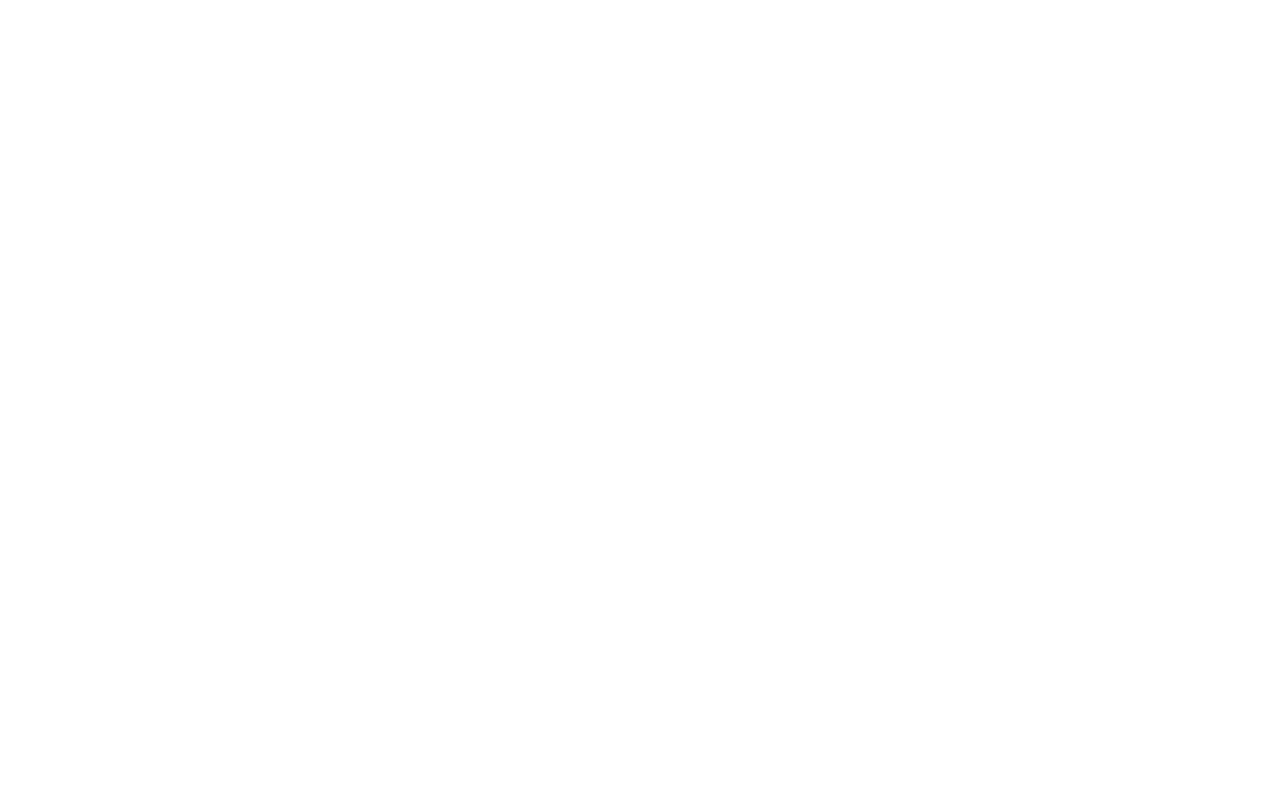
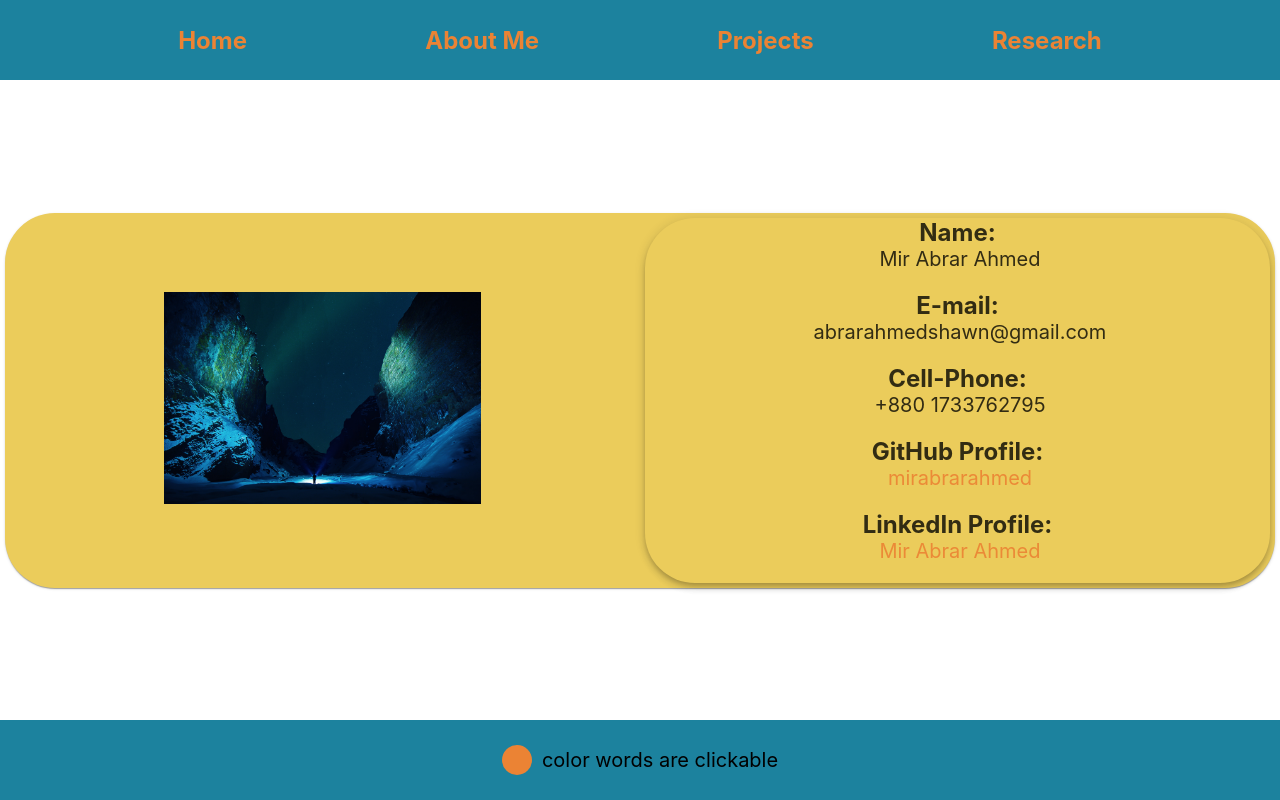
Before and after one commit to mirabrarahmed/portfolio, a React (Create React App) app: page /home in a window 1280 px wide. Before the commit this address had no page. Built offline with nearby package versions, Linux system fonts and the light colour scheme.

Commit message:
fixed routes

```diff
--- a/src/components/Navbar.js
+++ b/src/components/Navbar.js
@@ -11,16 +11,16 @@
                                         justifyContent: 'space-evenly',
                                         alignItems: 'center',
                                         color: colors.secondary}}>
-                <Link to="portfolio/home">
+                <Link to="/home">
                     <h1>Home</h1>
                 </Link>
-                <Link to="portfolio/aboutme">
+                <Link to="/aboutme">
                     <h1>About Me</h1>
                 </Link>
-                <Link to="portfolio/projects">
+                <Link to="/projects">
                     <h1>Projects</h1>
                 </Link>
-                <Link to="portfolio/research">
+                <Link to="/research">
                     <h1>Research</h1>
                 </Link>
             </nav>
--- a/src/index.js
+++ b/src/index.js
@@ -11,11 +11,11 @@
 ReactDOM.render(
   <BrowserRouter>
     <Routes>
-      <Route path="/portfolio/" element={<App />} />
-        <Route path="portfolio/home" element={<HomeScreen />} />
-        <Route path="portfolio/aboutme" element={<AboutMe />} />
-        <Route path="portfolio/projects" element={<Projects />} />
-        <Route path="portfolio/research" element={<Research />} />
+      <Route path="/portfolio" element={<App />} />
+        <Route path="/home" element={<HomeScreen />} />
+        <Route path="/aboutme" element={<AboutMe />} />
+        <Route path="/projects" element={<Projects />} />
+        <Route path="/research" element={<Research />} />
       {/* <Route path="invoices" element={<Invoices />} /> */}
     </Routes>
   </BrowserRouter>,
```
